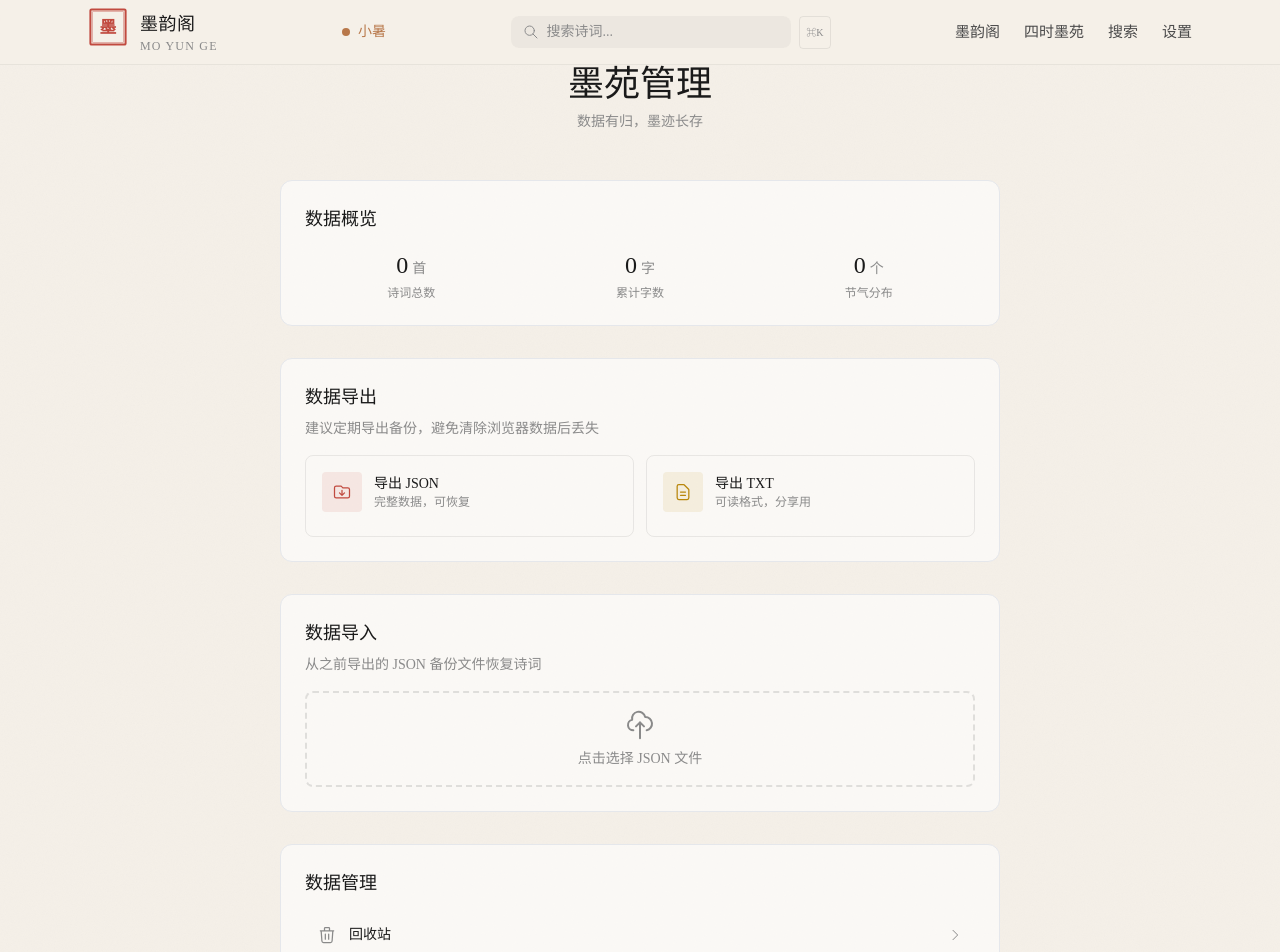
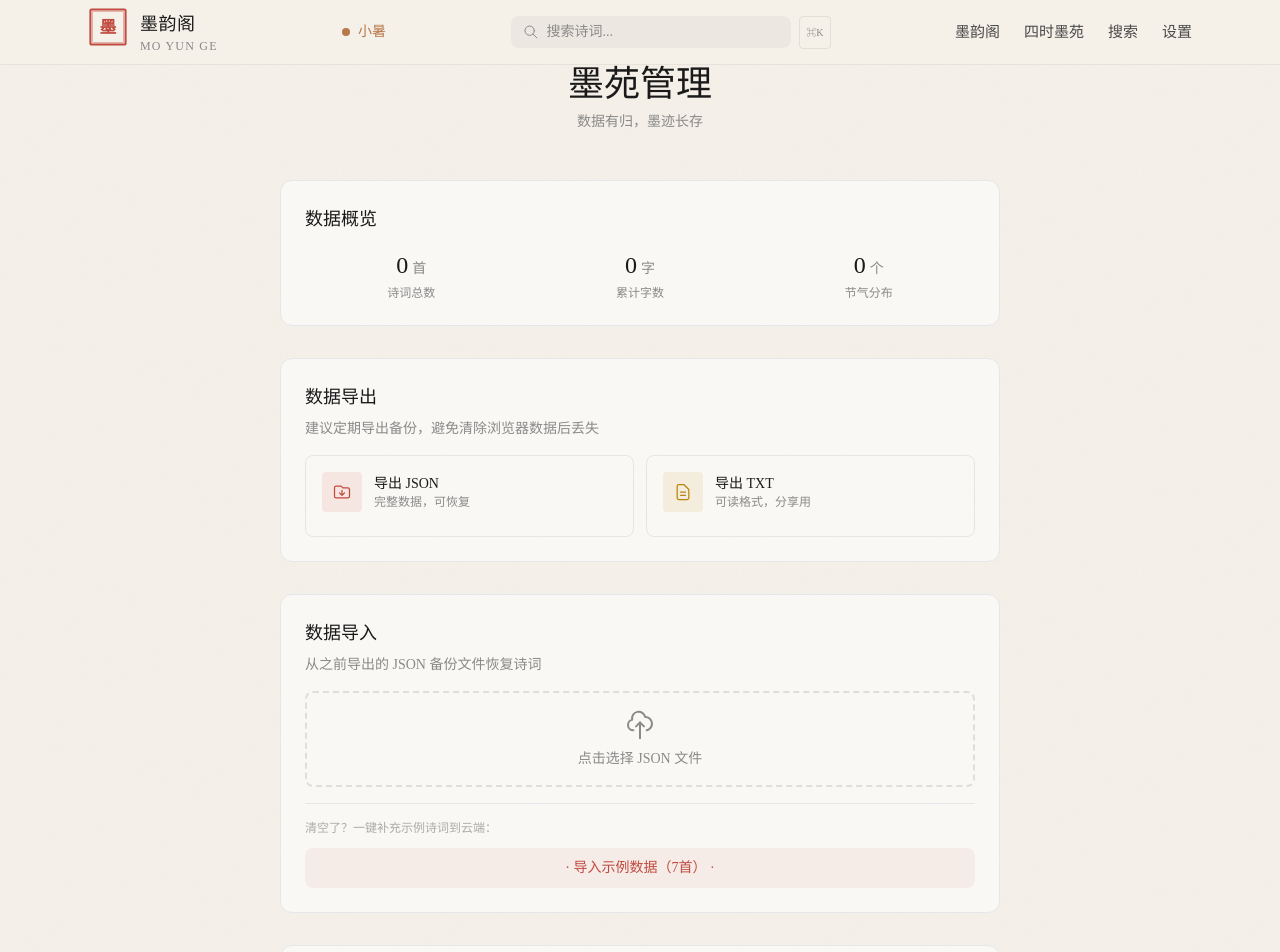
Before and after one commit to Feng-0212/fengyang-poetry, a Next.js app: page /settings in a window 1280 px wide. Shown: the top 952 px of the page. Built offline with nearby package versions, Linux system fonts and the light colour scheme; a web font is replaced by a local one.

Commit message:
feat: 设置页加示例数据导入（需密码）；导入走云端API

```diff
--- a/src/app/settings/page.tsx
+++ b/src/app/settings/page.tsx
@@ -9,18 +9,22 @@ import Navbar from "@/components/layout/Navbar";
 import Footer from "@/components/layout/Footer";
 import { usePoems } from "@/hooks/usePoem";
 import { useSolarTerm } from "@/hooks/useSolarTerm";
-import { exportAllData, importData } from "@/lib/db";
+import { exportAllData, importData, getAllCollections } from "@/lib/db";
+import { addPoem as addPoemApi, getAllPoems } from "@/lib/api";
 import { downloadFile, formatDate, cn } from "@/lib/utils";
 import { motion, AnimatePresence } from "framer-motion";
 import { SOLAR_TERMS_META } from "@/lib/solarterms";
+import { usePasswordGate } from "@/components/auth/PasswordGate";
 
 export default function SettingsPage() {
   const solarTerm = useSolarTerm();
   const { poems, refresh } = usePoems();
+  const { requirePassword } = usePasswordGate();
   const fileInputRef = useRef<HTMLInputElement>(null);
 
   const [exporting, setExporting] = useState(false);
   const [importing, setImporting] = useState(false);
+  const [seeding, setSeeding] = useState(false);
   const [notification, setNotification] = useState<{
     type: "success" | "error" | "info";
     message: string;
@@ -127,9 +131,29 @@ export default function SettingsPage() {
         throw new Error("文件格式不正确");
       }
 
-      await importData(poemsToImport);
+      // 走 API 导入（云端持久化）
+      const cols = await getAllCollections();
+      const colBySlug: Record<string, string> = {};
+      cols.forEach((c) => (colBySlug[c.slug] = c.id));
+      let count = 0;
+      for (const p of poemsToImport) {
+        let cid = p.collectionId;
+        if (colBySlug[cid]) cid = colBySlug[cid];
+        if (!cid && cols.length > 0) cid = cols[0].id;
+        if (!cid) continue;
+        await addPoemApi({
+          collectionId: cid,
+          title: p.title || "无题",
+          content: p.content || "",
+          season: p.season || "spring",
+          solarTerm: p.solarTerm || "lichun",
+          annotation: p.annotation,
+          isFavorite: !!p.isFavorite,
+        });
+        count++;
+      }
       await refresh();
-      showNotification("success", `已导入 ${poemsToImport.length} 首诗词`);
+      showNotification("success", `已导入 ${count} 首诗词到云端`);
     } catch (e) {
       showNotification("error", "导入失败，文件格式可能不正确");
       console.error(e);
@@ -138,6 +162,50 @@ export default function SettingsPage() {
       // 重置 input
       if (fileInputRef.current) fileInputRef.current.value = "";
     }
+  };
+
+  // 导入示例数据
+  const handleSeed = async () => {
+    await requirePassword(async () => {
+      setSeeding(true);
+      try {
+        const cols = await getAllCollections();
+        const bySlug: Record<string, string> = {};
+        cols.forEach((c) => (bySlug[c.slug] = c.id));
+
+        const seeds = [
+          { slug: "sishi-moyuan", title: "小暑·竹下", content: "竹影摇风过小窗，蝉声带暑入茶汤。\n闲来不卷书三页，且让清凉一寸长。", season: "summer", solarTerm: "xiaoshu" },
+          { slug: "sishi-moyuan", title: "春分·一树梨云", content: "半城风暖半城云，一树梨花开不分。\n燕子衔香过江去，误人深处是烟村。", season: "spring", solarTerm: "chunfen" },
+          { slug: "yuexia-shanhe", title: "月下独酌", content: "举杯邀月月先行，三影随人到处醒。\n不是独酌无伴侣，清风绕过八千峰。", season: "autumn", solarTerm: "qiufen" },
+          { slug: "guanshan-ci", title: "关山词", content: "关山月色一千重，羌笛声中万马慵。\n何日将军归未晚，梅花照入满头篷。", season: "winter", solarTerm: "daxue" },
+          { slug: "yanyu-ge", title: "雨霖铃·烟雨", content: "烟雨江南三月天，粉墙黑瓦水如年。\n一袭纸伞缓缓过，石板街上有流年。", season: "spring", solarTerm: "yushui" },
+          { slug: "tongxin-zhai", title: "鹅鹅鹅", content: "鹅鹅鹅，曲项向天歌。\n白毛浮绿水，红掌拨清波。", season: "summer", solarTerm: "xiaoshu" },
+          { slug: "xinshi-lin", title: "一棵开花的树", content: "如何让你遇见我\n在我最美丽的时刻\n为这\n我已在佛前求了五百年\n求佛让我们结一段尘缘", season: "spring", solarTerm: "qingming" },
+        ];
+
+        let count = 0;
+        for (const s of seeds) {
+          const cid = bySlug[s.slug];
+          if (!cid) continue;
+          await addPoemApi({
+            collectionId: cid,
+            title: s.title,
+            content: s.content,
+            season: s.season as any,
+            solarTerm: s.solarTerm as any,
+            isFavorite: false,
+          });
+          count++;
+        }
+        await refresh();
+        showNotification("success", `已添加 ${count} 首示例诗词到云端`);
+      } catch (e) {
+        showNotification("error", "示例数据添加失败");
+        console.error(e);
+      } finally {
+        setSeeding(false);
+      }
+    });
   };
 
   return (
@@ -287,6 +355,19 @@ export default function SettingsPage() {
               </span>
             </div>
           </button>
+
+          {/* 一键导入示例数据 */}
+          <div className="mt-4 pt-4 border-t border-ink/8">
+            <p className="text-xs text-ink-light/70 mb-3">清空了？一键补充示例诗词到云端：</p>
+            <button
+              onClick={handleSeed}
+              disabled={seeding}
+              className="w-full py-2.5 rounded-lg text-sm transition-all disabled:opacity-50"
+              style={{ backgroundColor: "rgba(193,74,63,0.08)", color: "#C14A3F" }}
+            >
+              {seeding ? "添加中..." : "· 导入示例数据（7首） ·"}
+            </button>
+          </div>
         </section>
 
         {/* 其他管理 */}
```
